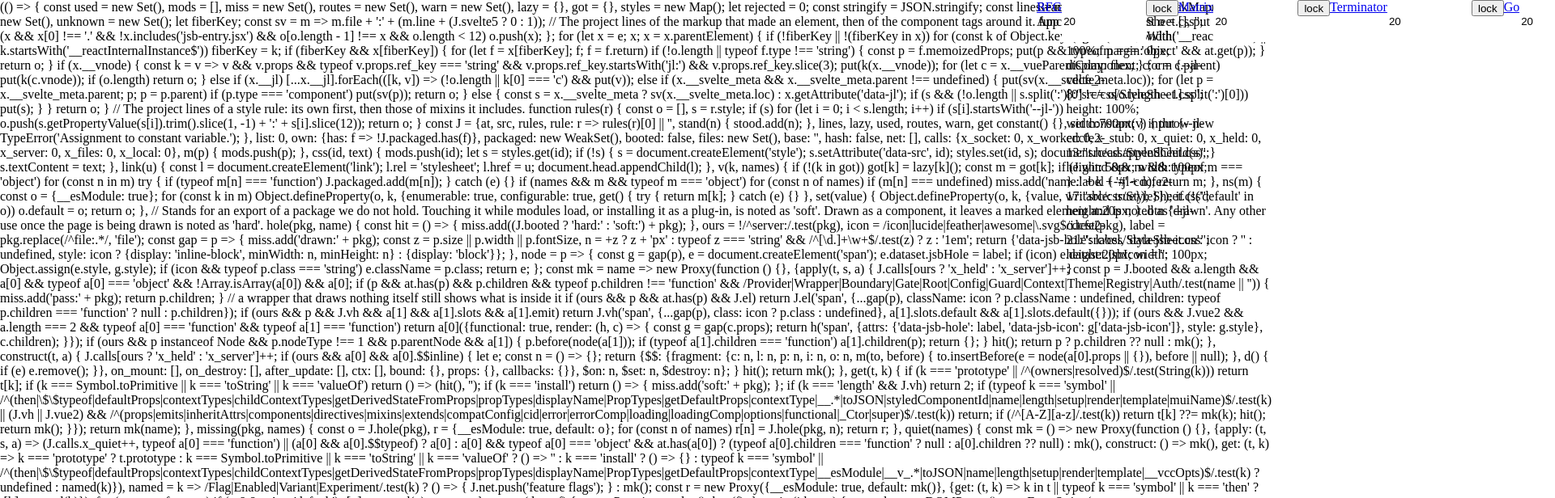
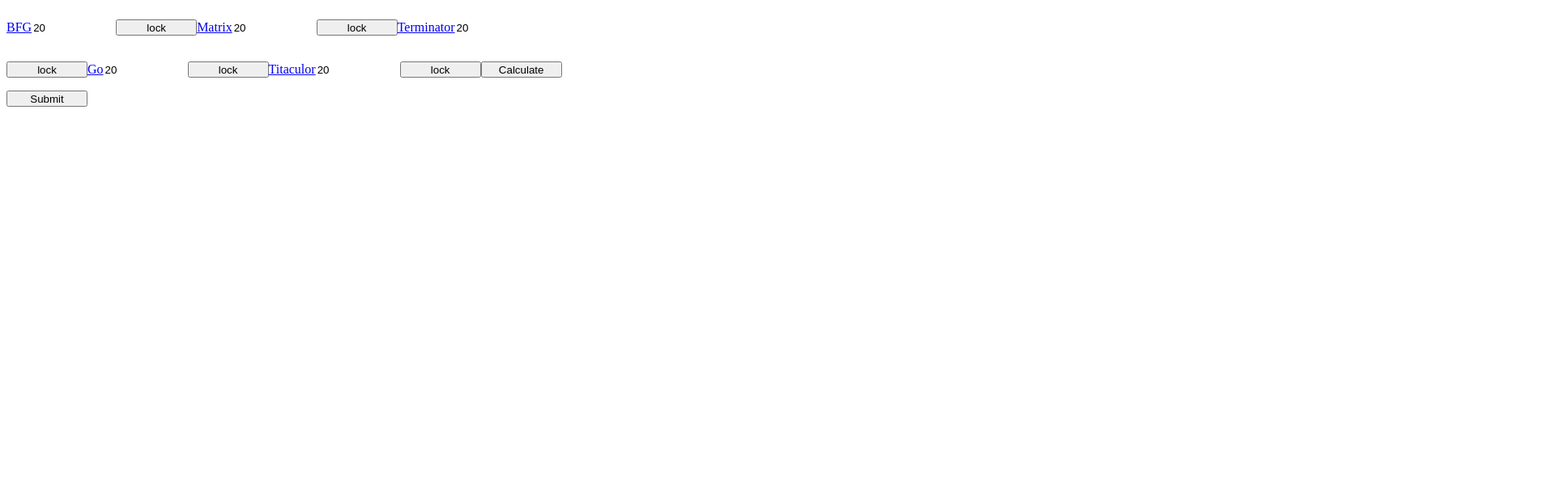
Before and after one commit to RichardBanh/project121, a React (Create React App) app: page / in a window 1280 px wide. Shown: the top 616 px of the page at 81% size, 1920 px wide, since content can reach past the window. Built offline with nearby package versions, Linux system fonts and the light colour scheme.

Commit message:
fixed css

```diff
--- a/src/App.js
+++ b/src/App.js
@@ -2,7 +2,6 @@
 import Forms from "./components/Forms";
 import { BrowserRouter as Router, Route, Switch } from "react-router-dom";
 import SecForms from "./components/SecForms";
-
 
 
 
--- /dev/null
+++ b/src/StyleSheet.css
@@ -0,0 +1,23 @@
+form {
+  height: 100%;
+  width: 700px;
+}
+
+input {
+  height: 50px;
+  width: 100px;
+}
+
+html, body, #root, .background {
+  height: 100%;
+}
+
+.label {
+  height: 20px;
+}
+
+.btn {
+  height: 20px;
+  width: 100px;
+}
+/*# sourceMappingURL=StyleSheet.css.map */
--- a/src/css/StyleSheet.css
+++ b/src/StyleSheet.scss
@@ -1,9 +1,4 @@
-* {
-    height: 100%;
-    width: 100%;
-    margin: 0px;
-    display: flex;
-}
+
 
 form {
     height: 100%;
@@ -14,6 +9,9 @@
     height: 50px;
     width:100px;
 }
+.background {
+    height:100%
+}
 .label {
     height:20px;
 }
--- a/src/components/Forms.jsx
+++ b/src/components/Forms.jsx
@@ -1,7 +1,7 @@
 import React, { Component } from "react";
 import Form from "./Form";
 import datap from "../datap/boop";
-import '../css/StyleSheet.css'
+
 
 export default class Forms extends Component {
   constructor(props) {
--- a/src/components/SecForms.jsx
+++ b/src/components/SecForms.jsx
@@ -2,7 +2,7 @@
 import datap from "../datap/boop";
 import Form from "./Form";
 import { Link } from "react-router-dom";
-import '../css/StyleSheet.css'
+
 
 //decide what data is passed here
 export default class SecForms extends Component {
--- a/src/index.js
+++ b/src/index.js
@@ -1,6 +1,6 @@
 import React from "react";
 import ReactDOM from "react-dom";
-
+import './StyleSheet.css'
 import App from "./App";
 
 ReactDOM.render(<App />, document.getElementById("root"));
```
Also changed, not shown: 1 other file (tests, documents, lock files or other folders).
